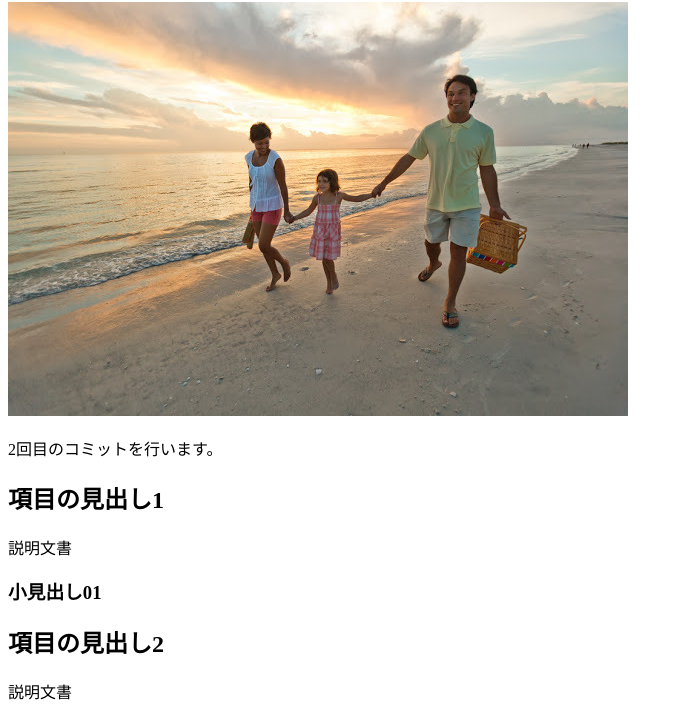
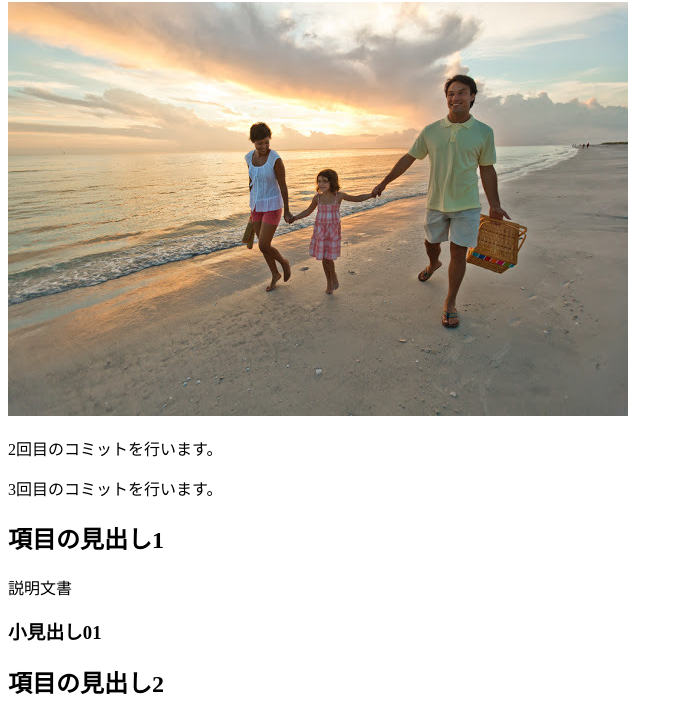
Before and after one commit to Tomoki-Seguchi/Lesson01_Test, a plain HTML site: page index.html in a window 1280 px wide. Shown: the part 87-800 px from the top of the page, without its empty margins (0-690 px from the left). Drawn offline with Linux system fonts and the light colour scheme.

Commit message:
3回目にコマンド操作をしました。

```diff
--- a/index.html
+++ b/index.html
@@ -9,6 +9,7 @@
     <h1>初めてのサイト制作 Gitの学習を始めました</h1>
     <img src="img/abc.jpg" alt="家族旅行">
     <p>2回目のコミットを行います。</p>
+    <p>3回目のコミットを行います。</p>
 
     <h2>項目の見出し1</h2>
     <p>説明文書</p>
```
